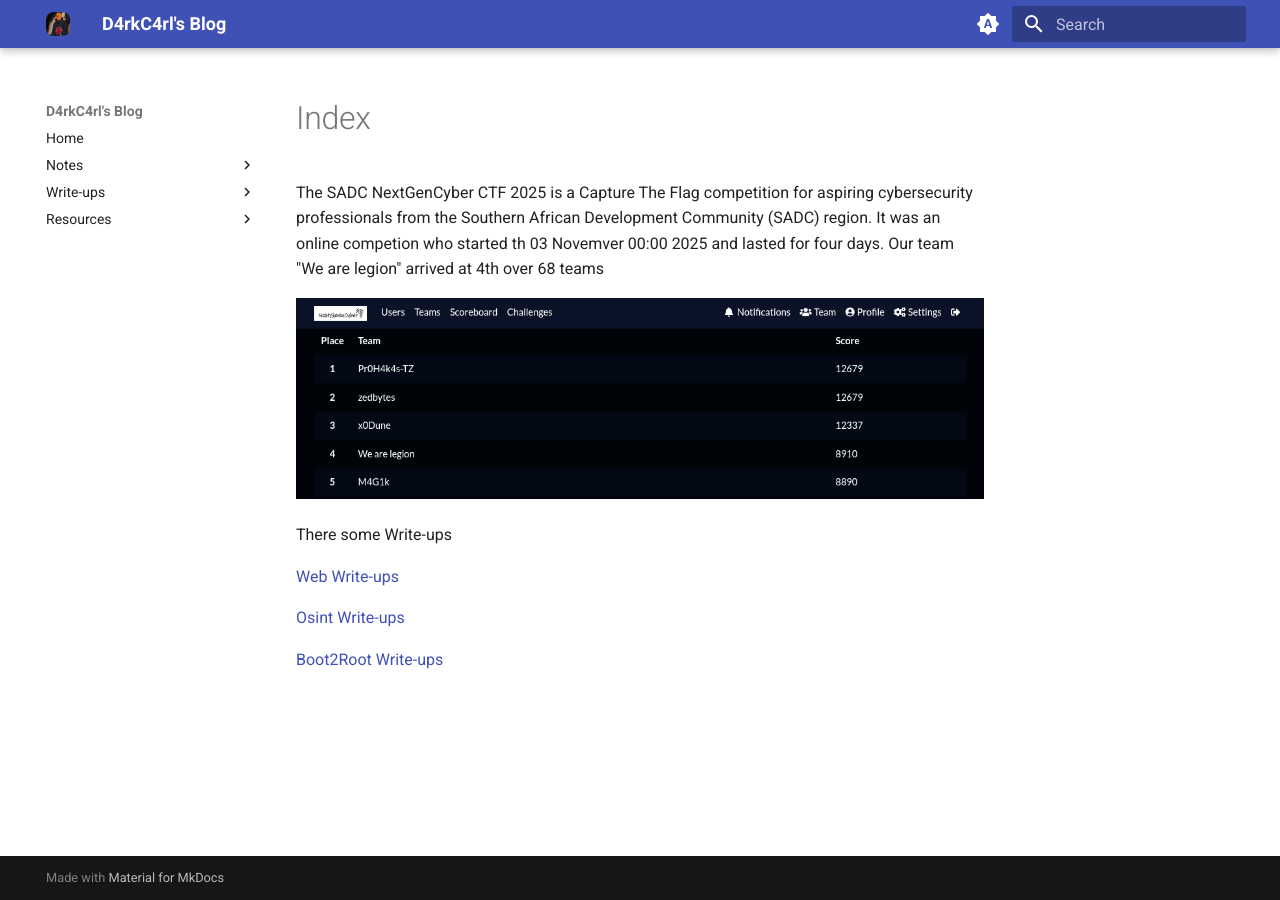
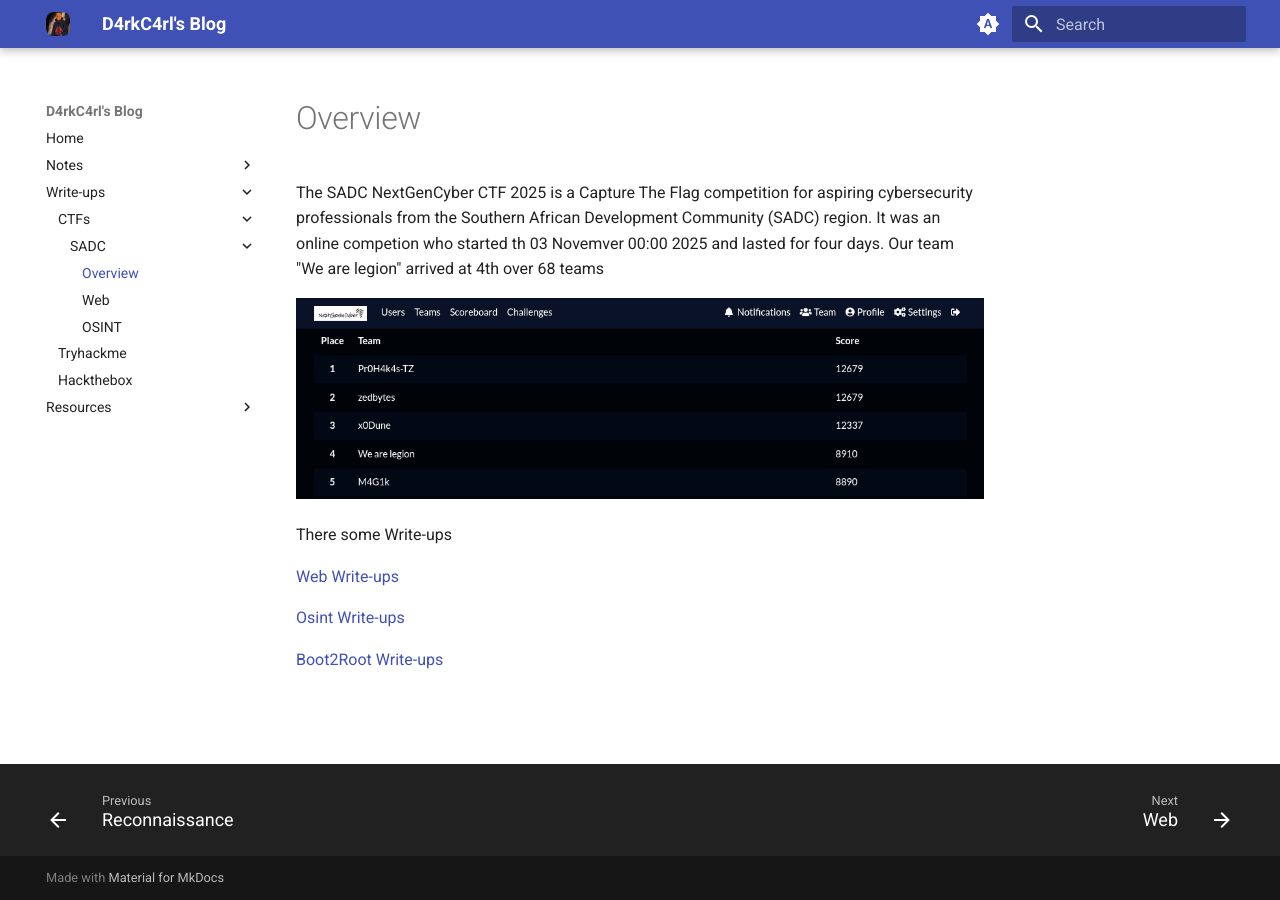
Before and after one commit to Fabrice000/D4rkC4rl, an MkDocs documentation site: the page built from docs/writeups/SADC NextGenCyber CTF/index.md, in a window 1280 px wide. Built offline with MkDocs 1.6.1 and Material for MkDocs 9.7.7, drawn with Linux system fonts in a browser that asks for light colours.

Commit message:
Adding SADC Osint Writeups

```diff
--- a/mkdocs.yml
+++ b/mkdocs.yml
@@ -1,7 +1,7 @@
 site_name: "D4rkC4rl's Blog"
 site_description: 'There is the cyber blog of D4rkC4rl.'
 site_url: https://fabrice000.github.io/D4rkC4rl/
-
+use_directory_urls: true
 nav:
   - Home: index.md
   - Notes:
@@ -10,8 +10,9 @@
   - Write-ups:
       - CTFs:
           - SADC:
-              - writeups/SADC NextGenCyber CTF/web.md
-              - writeups/SADC NextGenCyber CTF/osint.md
+              - "Overview": "writeups/SADC NextGenCyber CTF/index.md"
+              - "Web":      "writeups/SADC NextGenCyber CTF/web.md"
+              - "OSINT":    "writeups/SADC NextGenCyber CTF/osint.md"
       - Tryhackme: writeups/thm.md
       - Hackthebox: writeups/htb.md
   - Resources:
```
